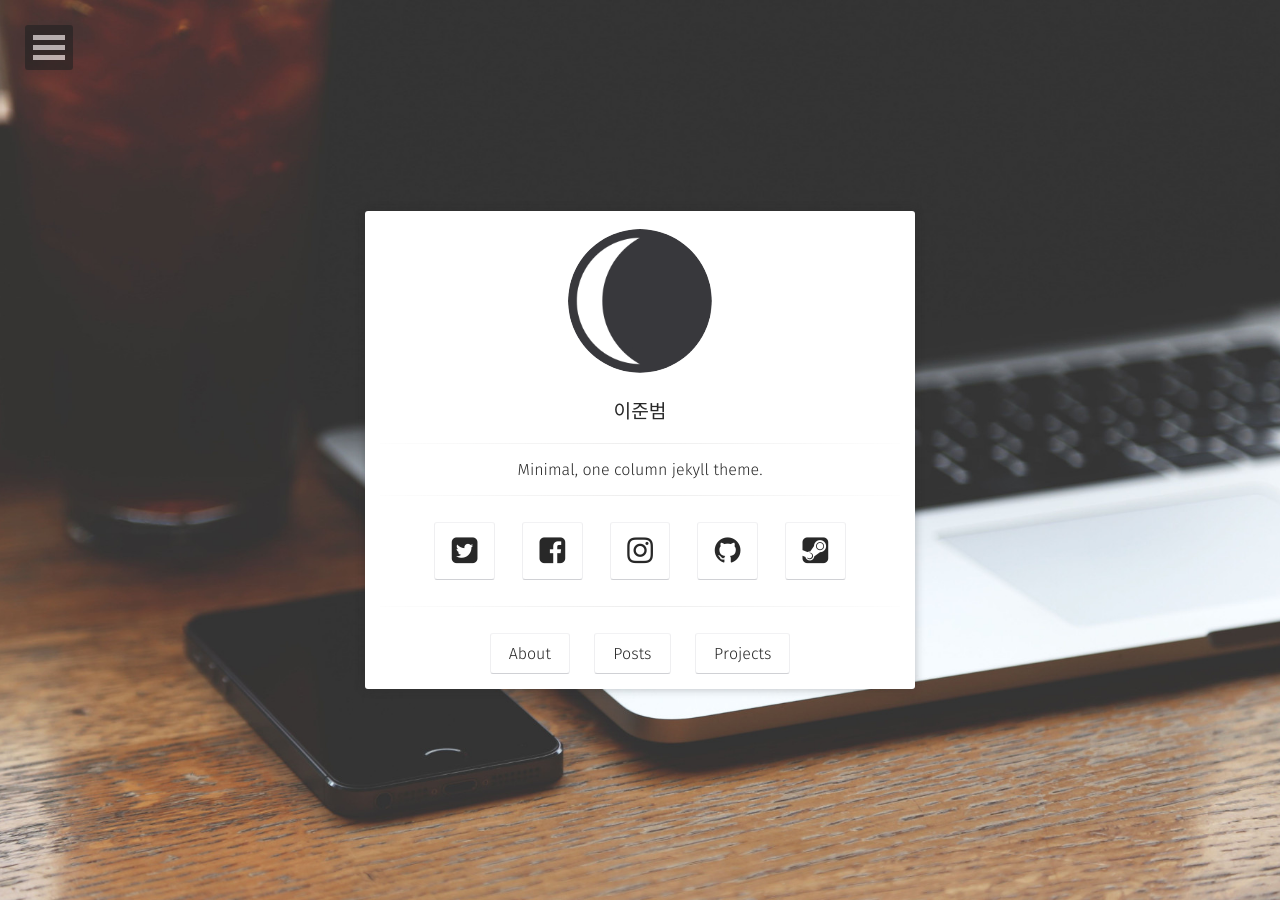
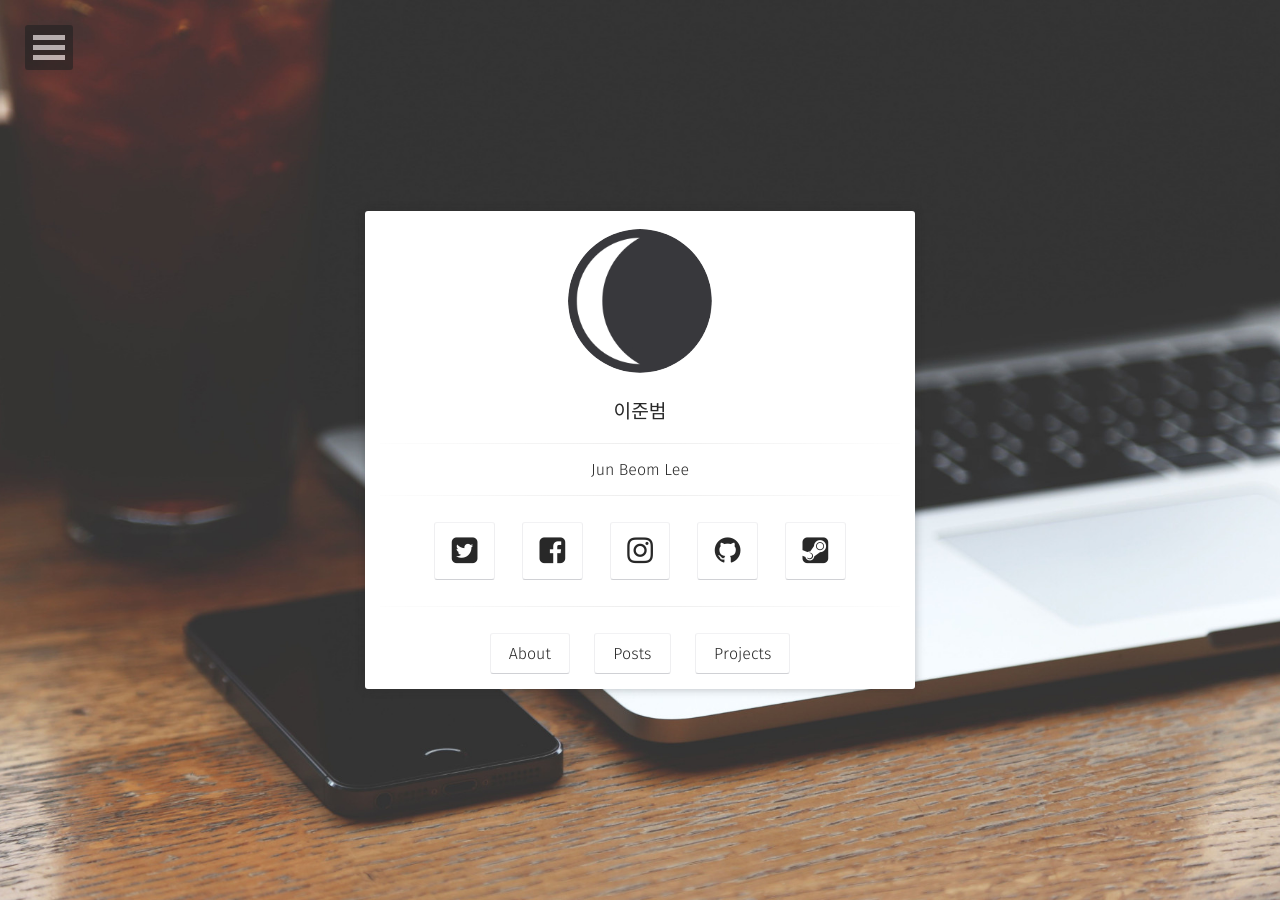
Before and after one commit to jjjuun888/jjjuun888.github.com, a Jekyll site: the page built from index.html, in a window 1280 px wide. Built offline with Jekyll 4.4.1, drawn with Linux system fonts in a browser that asks for light colours; some web fonts are replaced.

Commit message:
Update _config.yml

```diff
--- a/_config.yml
+++ b/_config.yml
@@ -1,6 +1,6 @@
 # Site
 title:              이준범
-bio:                'Minimal, one column jekyll theme.'
+bio:                'Jun Beom Lee'
 description:        "Moon is a minimal, one column jekyll theme for your blog."
 reading_time:       true
 words_per_minute:   200
```
